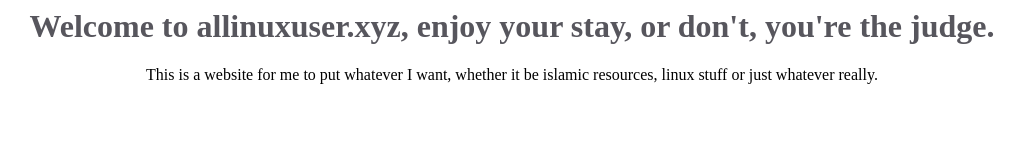
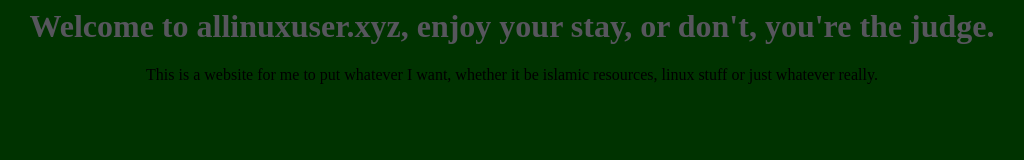
Before and after one commit to allinuxuser/allinuxuser-website, a plain HTML site: page index.html in a window 1280 px wide. Shown: the whole page, without its empty margins (128-1152 px from the left). Drawn offline with Linux system fonts and the light colour scheme.

Commit message:
Change background color to #003300

```diff
--- a/styles.css
+++ b/styles.css
@@ -6,3 +6,7 @@
 .greeting-text {
   text-align: center;
 }
+
+body {
+  background-color: #003300;
+}
```
